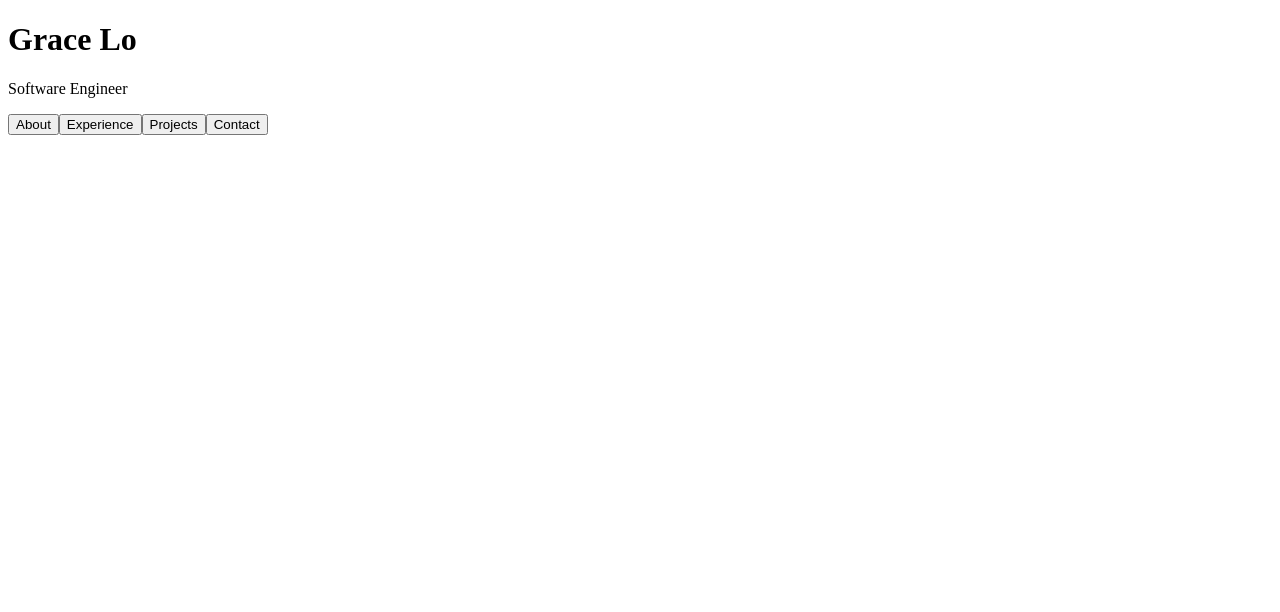
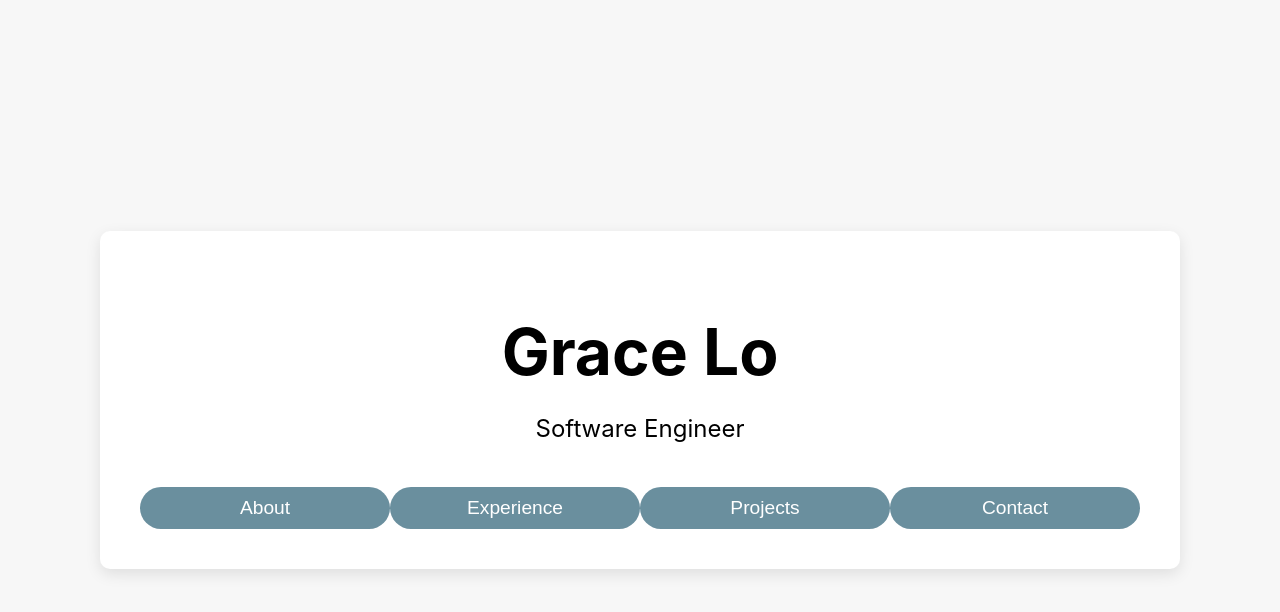
Before and after one commit to gracelo0717/gracelo0717.github.io, a React app: page / in a window 1280 px wide. Shown: the top 612 px of the page. Built offline with nearby package versions, Linux system fonts and the light colour scheme.

Commit message:
basic css styling

```diff
--- a/src/styles.css
+++ b/src/styles.css
@@ -0,0 +1,47 @@
+body {
+  font-family: 'Inter', sans-serif;
+  margin: 0;
+  padding: 0;
+  height: 100%;
+  background-color: #f7f7f7;
+}
+
+.landing-page {
+  display: flex;
+  justify-content: center;
+  align-items: center;
+  height: 100vh;
+  text-align: center;
+}
+
+.landing-container {
+  background-color: white;
+  padding: 40px;
+  border-radius: 10px;
+  box-shadow: 0 5px 15px rgba(0, 0, 0, 0.1);
+}
+
+.landing-container h1 {
+  font-size: 4rem;
+  margin-bottom: 10px;
+}
+
+.landing-container p {
+  font-size: 1.5rem;
+}
+
+button {
+  padding: 10px 20px;
+  background-color: #6a8f9e;
+  color: white;
+  border: none;
+  border-radius: 30px;
+  font-size: 1.2rem;
+  margin-top: 20px;
+  width: 250px;
+  cursor: pointer;
+}
+
+button:hover {
+  background-color: #4b6b7b;
+}
```
